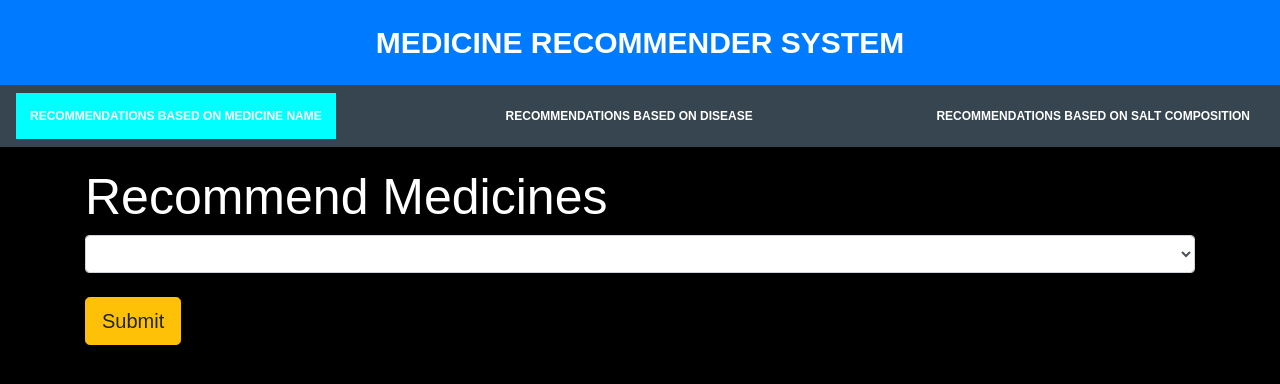
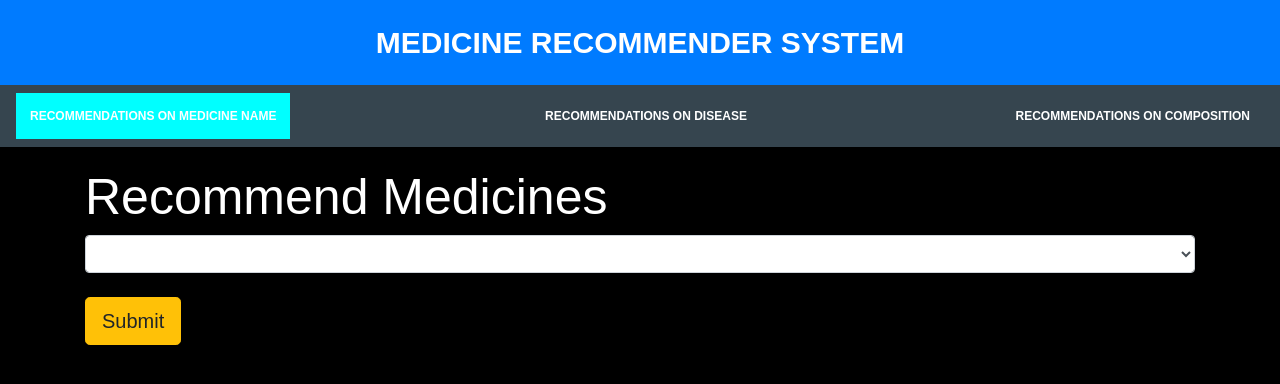
Before and after one commit to singhraj2062001/medicine-recommender-system, a Flask app: page /recommend1 in a window 1280 px wide. Shown: the top 384 px of the page. Run offline with Flask 3, Linux system fonts and the light colour scheme; lists and menus that the app fills with data are empty; parts of the project's set-up code (start-up, migrations or seed data) failed here and were passed over.

Commit message:
Update recommend1.html

```diff
--- a/templates/recommend1.html
+++ b/templates/recommend1.html
@@ -120,9 +120,9 @@
     </div>
 
     <div class="navbar" id="myNavbar">
-        <a href="/recommend1" style="background-color: cyan">Recommendations Based On Medicine Name</a>
-        <a href="/recommend3">Recommendations Based On Disease</a>
-        <a href="/recommend2">Recommendations Based On Salt Composition</a>
+        <a href="/recommend1" style="background-color: cyan">Recommendations On Medicine Name</a>
+        <a href="/recommend3">Recommendations On Disease</a>
+        <a href="/recommend2">Recommendations On Composition</a>
 
     </div>
 
```
